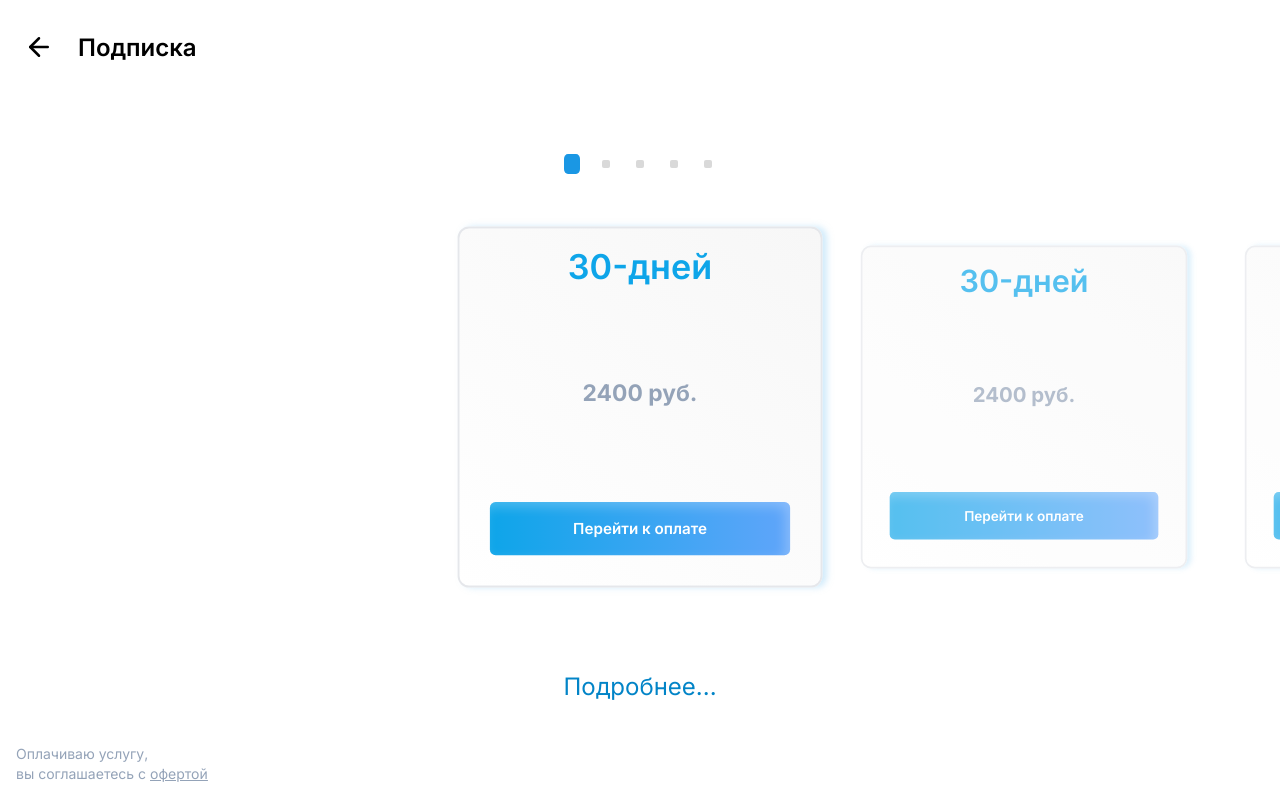
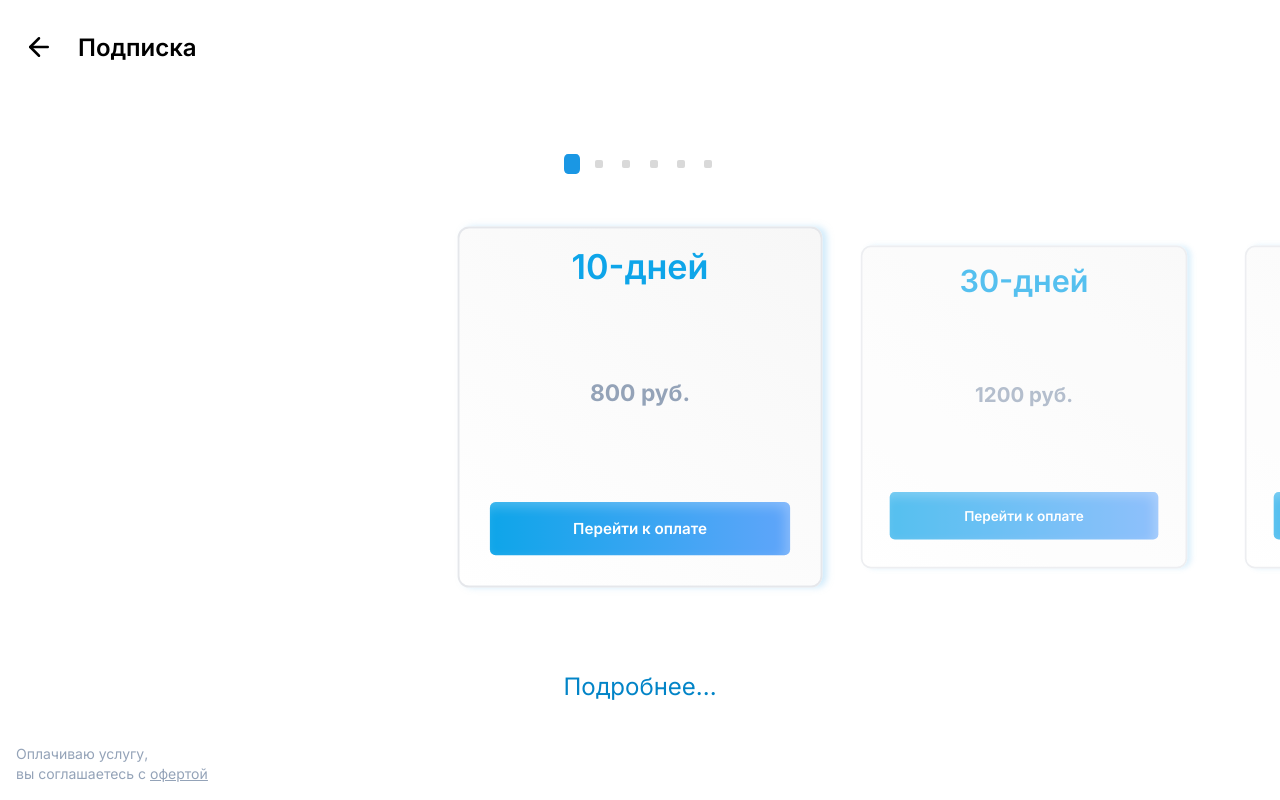
Before and after one commit to VladislavYarikov/sami-paywall, a SvelteKit app: page / in a window 1280 px wide. Built offline with nearby package versions, Linux system fonts and the light colour scheme.

Commit message:
cards info added

```diff
--- a/src/routes/+page.svelte
+++ b/src/routes/+page.svelte
@@ -3,11 +3,11 @@
     import { ArrowLeft, ChevronUp } from "lucide-svelte";
 	  import { fade } from "svelte/transition";
 
-
     let open = $state(false);
     let listScrollAnimationTime = 500;
 
-
+    let daysArr = [10, 30, 60, 90, 180, 360];
+    let priceArr = [800, 1200, 2300, 3200, 5900, 9900];
 
     onMount(() => {
       const container = document.querySelector(".scroll-container") as HTMLElement;
@@ -109,7 +109,7 @@
       transition-all duration-100">
         <!-- Dots -->
         <div class="w-[25vw] max-w-36 flex flex-row justify-between pb-10">
-          {#each Array(5) as _, index}
+          {#each Array(6) as _, index}
             <div class="scroll-dot h-2 w-2 bg-slate-200 transition-all duration-300 rounded-sm"></div>
           {/each}
         </div>
@@ -118,7 +118,7 @@
           class="scroll-container w-full overflow-x-auto flex snap-x snap-mandatory scrollbar-hide px-[50%] scroll-smooth"
         >
           <!-- The card -->
-          {#each Array(5) as _, index}
+          {#each Array(6) as _, index}
             <div
               class="relative shadow-[rgba(163,_215,_248,_0.5)_5px_0px_6.4px_0px]
               overflow-hidden
@@ -131,10 +131,10 @@
             >
 
               <h1 class="text-sky-500  text-4xl font-inter font-semibold
-              max-[380px]:text-3xl">30-дней</h1>
+              max-[380px]:text-3xl">{daysArr[index]}-дней</h1>
               <h1 class="text-slate-400 text-2xl font-inter font-bold
               max-[380px]:text-lg">
-                2400 руб.
+                {priceArr[index]} руб.
               </h1>
               <button
                 class="shadow-[inset_-5px_5px_12.5px_0px_rgba(255,_255,_255,_0.25)]
```
